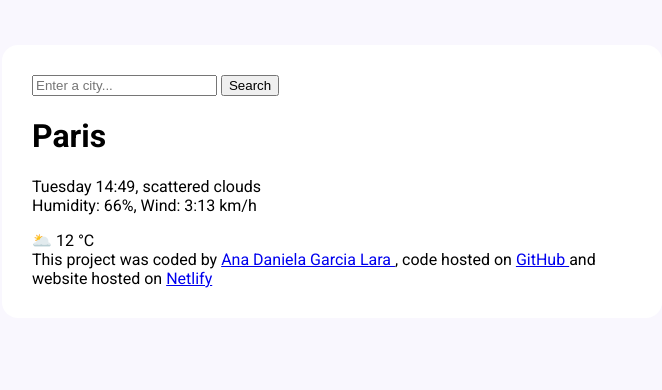
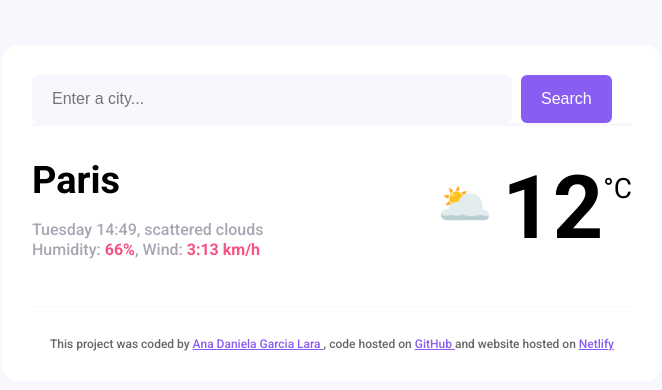
Before and after one commit to AnaDany98/Vainilla-Weather-Search, a plain HTML site: page index.html in a window 1280 px wide. Shown: the whole page, without its empty margins (308-970 px from the left). Drawn offline with Linux system fonts and the light colour scheme; a web font is replaced by a local one.

Commit message:
Added the basics CSS

```diff
--- a/index.html
+++ b/index.html
@@ -3,30 +3,44 @@
   <head>
     <meta charset="UTF-8" />
     <meta name="viewport" content="width=device-width, initial-scale=1.0" />
-    <link rel="preconnect" href="https://fonts.googleapis.com">
-<link rel="preconnect" href="https://fonts.gstatic.com" crossorigin>
-<link href="https://fonts.googleapis.com/css2?family=Roboto:ital,wght@0,100..900;1,100..900&family=Sour+Gummy:ital,wght@0,100..900;1,100..900&display=swap" rel="stylesheet">
+    <link rel="preconnect" href="https://fonts.googleapis.com" />
+    <link rel="preconnect" href="https://fonts.gstatic.com" crossorigin />
+    <link
+      href="https://fonts.googleapis.com/css2?family=Roboto:ital,wght@0,100..900;1,100..900&family=Sour+Gummy:ital,wght@0,100..900;1,100..900&display=swap"
+      rel="stylesheet"
+    />
     <link rel="stylesheet" href="src/styles.css" />
     <title>Vainilla Weather App</title>
   </head>
   <body>
     <div class="weather-app">
       <header>
-        <form action="">
-          <input type="search" placeholder="Enter a city..." required />
-          <input type="submit" value="Search" />
+        <form class="search-form">
+          <input
+            type="search"
+            placeholder="Enter a city..."
+            required
+            class="search-form-input"
+          />
+          <input type="submit" value="Search" class="search-form-button" />
         </form>
       </header>
       <main>
-        <div>
-          <h1>Paris</h1>
-          <p>
-            Tuesday 14:49, scattered clouds
-            <br />
-            Humidity: 66%, Wind: 3:13 km/h
-          </p>
+        <div class="weather-app-data">
+          <div>
+            <h1 class="weather-app-city">Paris</h1>
+            <p class="weather-app-details">
+              Tuesday 14:49, scattered clouds
+              <br />
+              Humidity: <strong>66%</strong>, Wind: <strong>3:13 km/h</strong>
+            </p>
+          </div>
+          <div class="weather-app-temperature-container">
+            <div class="weather-app-icon">🌥️</div>
+            <div class="weather-app-temperature">12</div>
+            <div class="weather-app-unit">°C</div>
+          </div>
         </div>
-        <div>🌥️ 12 °C</div>
       </main>
       <footer>
         This project was coded by
--- a/src/styles.css
+++ b/src/styles.css
@@ -3,6 +3,11 @@ body{
     font-family: "Roboto", sans-serif;
 
 }
+
+a{
+    color: #885df1;
+}
+
 .weather-app{
     background: white;
     max-width: 600px;
@@ -12,3 +17,82 @@ body{
     padding: 30px;
 
 }
+header{
+    border-bottom: 3px solid #f9f7fe;
+    padding 0px 0 30px 0;
+}
+
+.search-form-input{
+    background-color: #f9f7fe;
+    border: none;
+    border-radius: 6px;
+    width: 80%;
+    font-size: 16px;
+    padding: 15px 20px;
+
+}
+.search-form-button{
+    background-color: #885df1;
+    padding: 15px 20px;
+    border: none;
+    font-size: 16px;
+    margin-left: 5px;
+    border-radius: 6px;
+    color: white;
+}
+
+main{
+    padding: 30px 0;
+}
+
+.weather-app-data{
+    display: flex;
+    justify-content: space-between;
+}
+
+.weather-app-city{
+    margin: 0;
+    font-size: 38px;
+    line-height: 48px;
+
+}
+
+.weather-app-details{
+    font-size: 16px;
+    color: rgba(39, 33, 66, .4);
+    line-height: 20px;
+    font-weight: 500;
+}
+
+.weather-app-details strong{
+    color: #f65282;
+}
+
+.weather-app-temperature-container{
+    display: flex;
+}
+
+.weather-app-icon{
+    font-size: 44px;
+    margin-top: 22px;
+}
+
+.weather-app-temperature{
+    font-size: 88px;
+    font-weight: 700;
+    margin-left: 10px;
+}
+
+.weather-app-unit{
+    margin-top: 16px;
+    font-size: 28px;
+}
+
+footer{
+    border-top: 1px solid #f9f7fe;
+    padding: 30px 0 0 0;
+    text-align: center;
+    font-weight: 500;
+    font-size: 12px;
+    color: rgba(0, 0, 0, 0.6);
+}
```
